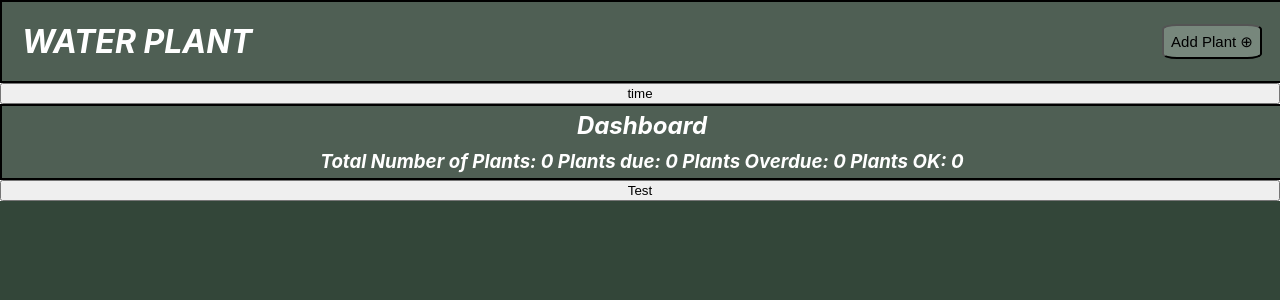
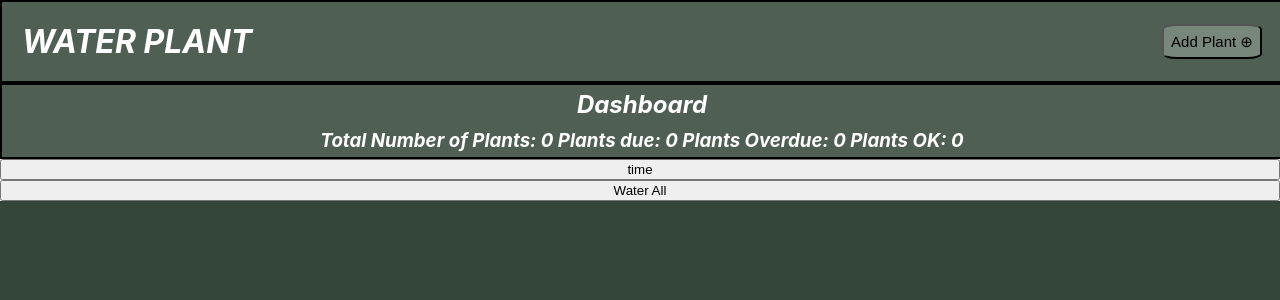
Before and after one commit to CamBlackwell/DesignAssignment2, a React (Create React App) app: page / in a window 1280 px wide. Shown: the top 300 px of the page. Built offline with nearby package versions, Linux system fonts and the light colour scheme.

Commit message:
Water all almost works.

```diff
--- a/src/App.js
+++ b/src/App.js
@@ -12,6 +12,7 @@ import WaterAllButton from './components/WaterAll';
 function App() {
 
   let time = 0;
+  let test = 0;
   //console.warn("hello atart")
   //const [plants, setPlants]= useState([]);
   //const [showForm, setShowForm] = useState(false);
@@ -30,14 +31,28 @@ function App() {
 
   function passTime(plants) {
     setCurrentDay(currentDay => currentDay + 1);
-    console.warn(currentDay);
+    for (let item = 0; item < plants.length; item++) {
+      if (currentDay > plants[item].urgency || currentDay == plants[item].urgency) {
+        plants[item].needsWater = true;
+      }
+    }
+
+  }
+
+  function waterAllPlants(){
+    //let item = 0;
+   // let item2 = 0;
+    for(let item = 0; item < plants.length; item++){
+      waterPlant(plants[item].id)
+      //item = item + 1;
+    }
   }
 
   return (
     <div className='App'>
       <Header onOpenForm={() => setShowForm(true)} />
 
-      <button onClick={() => passTime(plants)}>time</button>
+
 
    <Dashboard
       PlantsData = {plants}  dashTime={currentDay}
@@ -50,7 +65,9 @@ function App() {
         />
       )}
 
-      <WaterAllButton PlantsData = {plants} />
+
+      <button onClick={() => passTime(plants)}>time</button>
+      <WaterAllButton onWater={waterAllPlants} />
 
       <CardContainer>
         {plants.map((plant, index) => (
--- a/src/components/WaterAll.jsx
+++ b/src/components/WaterAll.jsx
@@ -1,27 +1,7 @@
-function WaterAllButton({PlantsData}){
-    function getData(PlantsData) {
-        return (
-            PlantsData
-        )
-    }
-
-    let test = getData(PlantsData);
-    let index = 0;
-    //console.warn("aa",test);
-
-
-
-
-    while (index < PlantsData.len) {
-      //  console.warn("Help")
-        if (PlantsData[index].needsWater == true) {
-            PlantsData[index].needsWater = false;
-        }
-    }
-    console.warn(test)
+function WaterAllButton({onWater}){
     return(
-        test = getData(PlantsData),
-        <button onClick={() => WaterAllButton({test})}>Test</button>
+       // test = getData(PlantsData),
+        <button onClick={() => onWater()}>Water All</button>
     )
 }
 
```
